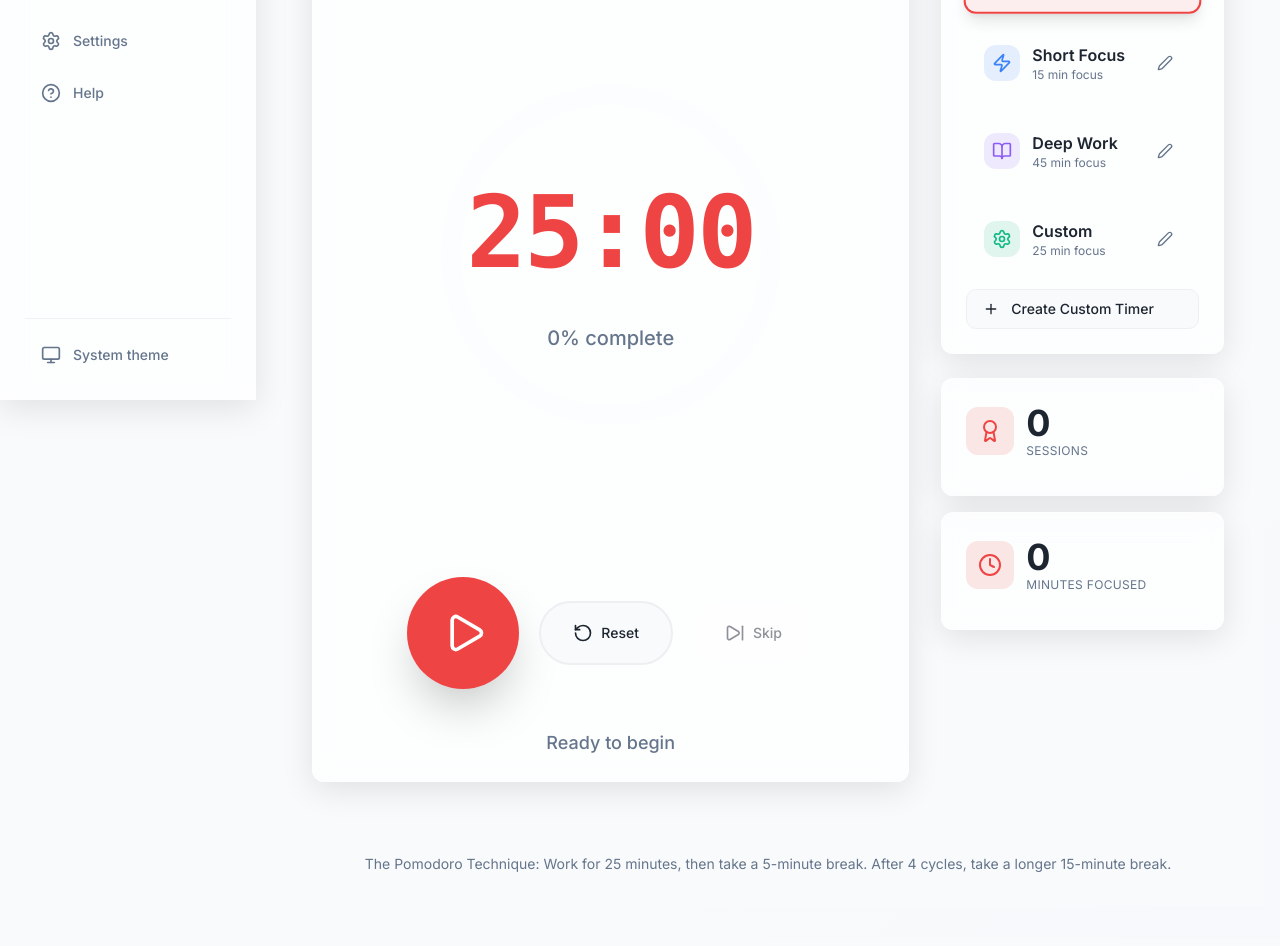
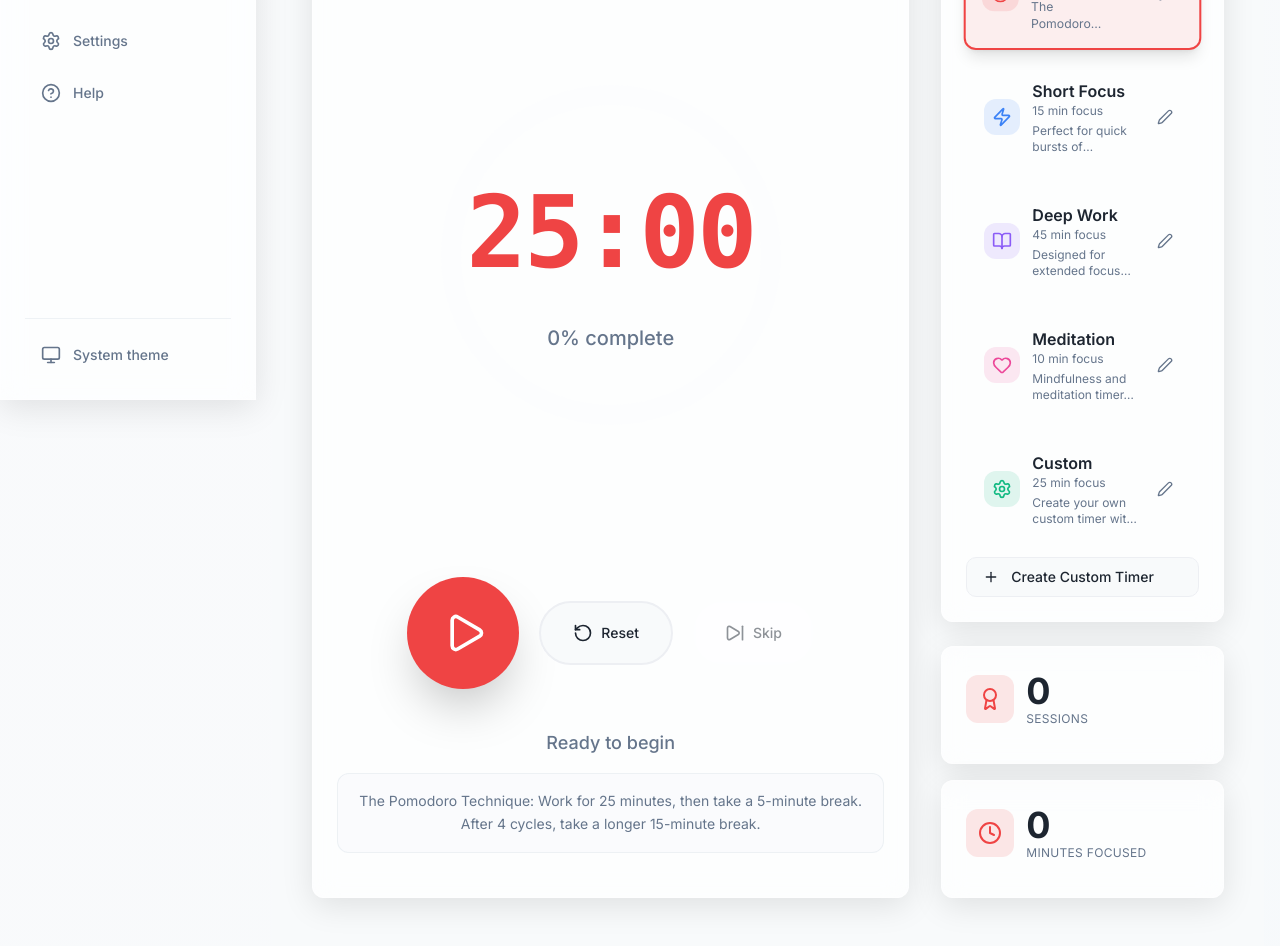
Before and after one commit to dominikkoenitzer/Zephyr, a React (Vite) app: page /focus in a window 1280 px wide. Shown: the part 400-1346 px from the top of the page. Built offline with nearby package versions, Linux system fonts and the light colour scheme.

Commit message:
Add dynamic preset descriptions, make them more visible, and add meditation timer preset

```diff
--- a/src/components/FocusTimer/PomodoroTimer.jsx
+++ b/src/components/FocusTimer/PomodoroTimer.jsx
@@ -2,7 +2,7 @@ import { useState, useEffect, useCallback } from 'react';
 import {
   Play, Pause, SkipForward, Settings, Award, Clock, Target, Maximize2, X,
   RotateCcw, Plus, Trash2, Save, Edit2, Sparkles, Zap, Coffee, BookOpen,
-  Music, Timer as TimerIcon, CheckCircle2
+  Music, Timer as TimerIcon, CheckCircle2, Heart
 } from 'lucide-react';
 import { Button } from '../ui/button';
 import { Dialog, DialogContent, DialogHeader, DialogTitle, DialogTrigger } from '../ui/dialog';
@@ -21,7 +21,8 @@ const DEFAULT_PRESETS = [
     workTime: 25 * 60,
     shortBreak: 5 * 60,
     longBreak: 15 * 60,
-    sessionsUntilLongBreak: 4
+    sessionsUntilLongBreak: 4,
+    description: 'The Pomodoro Technique: Work for 25 minutes, then take a 5-minute break. After 4 cycles, take a longer 15-minute break.'
   },
   {
     id: 'short',
@@ -31,7 +32,8 @@ const DEFAULT_PRESETS = [
     workTime: 15 * 60,
     shortBreak: 3 * 60,
     longBreak: 10 * 60,
-    sessionsUntilLongBreak: 4
+    sessionsUntilLongBreak: 4,
+    description: 'Perfect for quick bursts of productivity. Work for 15 minutes, take a 3-minute break. After 4 sessions, enjoy a 10-minute longer break.'
   },
   {
     id: 'long',
@@ -41,7 +43,19 @@ const DEFAULT_PRESETS = [
     workTime: 45 * 60,
     shortBreak: 10 * 60,
     longBreak: 20 * 60,
-    sessionsUntilLongBreak: 3
+    sessionsUntilLongBreak: 3,
+    description: 'Designed for extended focus sessions. Work for 45 minutes, then take a 10-minute break. After 3 cycles, take a 20-minute longer break.'
+  },
+  {
+    id: 'meditation',
+    name: 'Meditation',
+    icon: Heart,
+    color: '#ec4899',
+    workTime: 10 * 60,
+    shortBreak: 2 * 60,
+    longBreak: 5 * 60,
+    sessionsUntilLongBreak: 3,
+    description: 'Mindfulness and meditation timer. Meditate for 10 minutes, take a 2-minute break. After 3 sessions, take a 5-minute longer break.'
   },
   {
     id: 'custom',
@@ -51,7 +65,8 @@ const DEFAULT_PRESETS = [
     workTime: 25 * 60,
     shortBreak: 5 * 60,
     longBreak: 15 * 60,
-    sessionsUntilLongBreak: 4
+    sessionsUntilLongBreak: 4,
+    description: 'Create your own custom timer with personalized work and break durations.'
   }
 ];
 
@@ -643,12 +658,19 @@ const PomodoroTimer = () => {
               </Button>
             </div>
 
-            <div className="text-center">
+            <div className="text-center space-y-4">
               <p className="text-muted-foreground text-lg font-medium">
                 {isRunning
                   ? (isBreak ? "Take a moment to recharge" : "Stay focused and maintain your flow")
                   : "Ready to begin"}
               </p>
+              {currentPreset.description && (
+                <div className="mt-6 p-4 rounded-xl bg-muted/30 border border-border/50">
+                  <p className="text-sm text-muted-foreground leading-relaxed">
+                    {currentPreset.description}
+                  </p>
+                </div>
+              )}
             </div>
           </CardContent>
         </Card>
@@ -694,6 +716,11 @@ const PomodoroTimer = () => {
                       <div className="text-xs text-muted-foreground">
                         {Math.floor(preset.workTime / 60)} min focus
                       </div>
+                      {preset.description && (
+                        <div className="text-xs text-muted-foreground mt-1 line-clamp-2">
+                          {preset.description}
+                        </div>
+                      )}
                     </div>
                     {isSelected && (
                       <CheckCircle2 className="h-5 w-5" style={{ color: preset.color }} />
--- a/src/pages/FocusTimer.jsx
+++ b/src/pages/FocusTimer.jsx
@@ -7,18 +7,11 @@ function FocusTimer() {
         <div className="text-center mb-8">
           <h1 className="text-4xl font-bold mb-2">Focus Timer</h1>
           <p className="text-muted-foreground text-lg">
-            Stay focused with the Pomodoro Technique
+            Choose a timer preset that works best for you
           </p>
         </div>
 
         <PomodoroTimer />
-
-        <div className="mt-12 text-center text-sm text-muted-foreground">
-          <p>
-            The Pomodoro Technique: Work for 25 minutes, then take a 5-minute break.
-            After 4 cycles, take a longer 15-minute break.
-          </p>
-        </div>
       </div>
     </div>
   );
```
